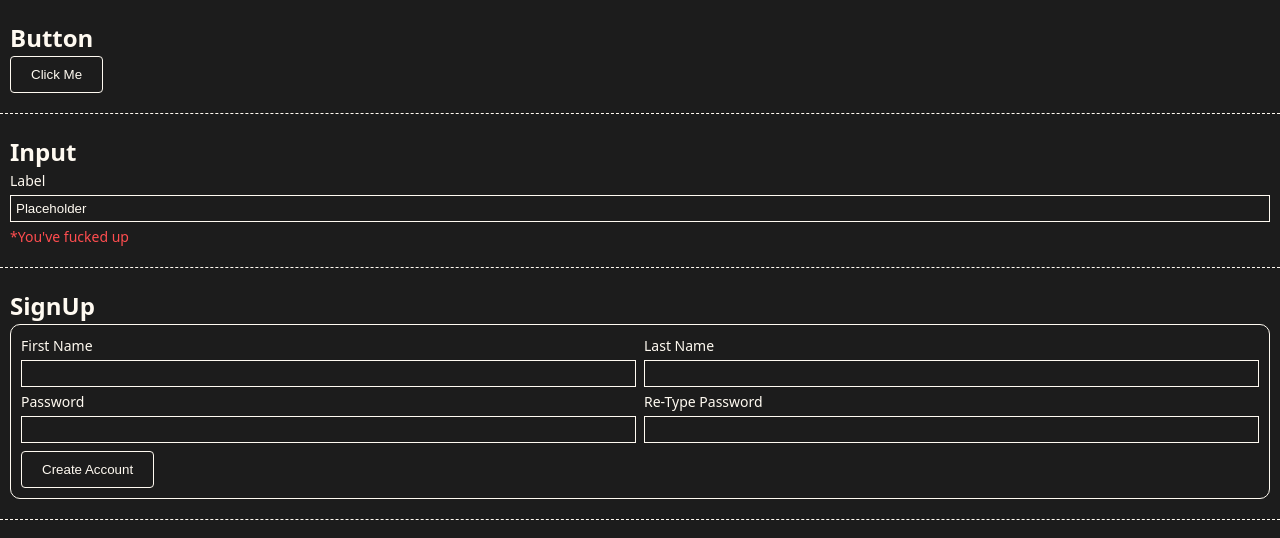
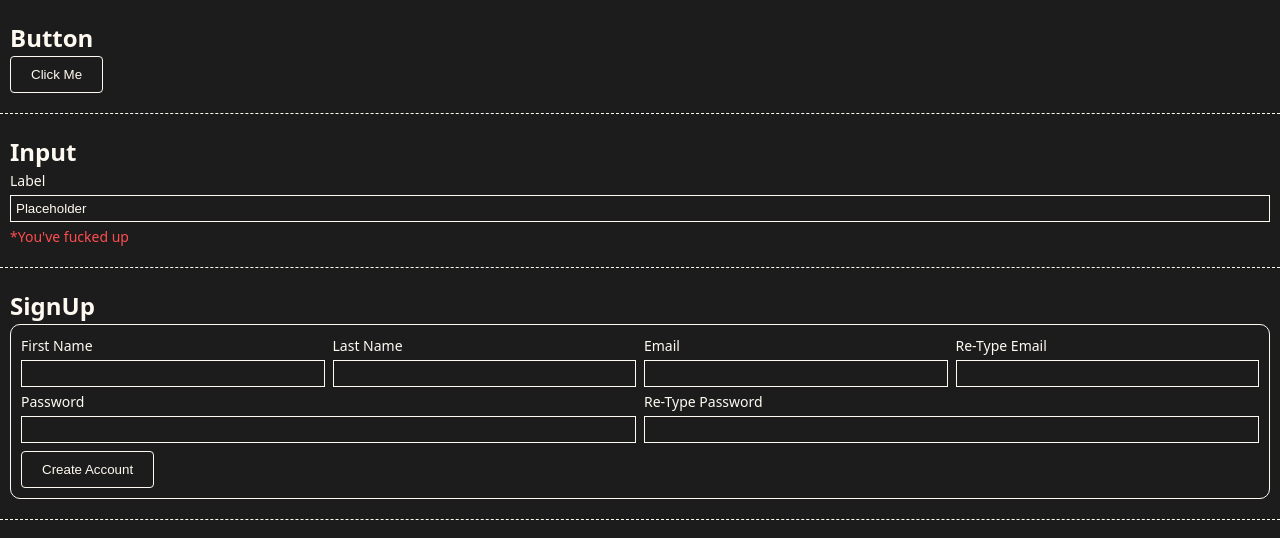
Before and after one commit to imforked/legos, a React (Vite) app: page / in a window 1280 px wide. Shown: the top 538 px of the page. Built offline with nearby package versions, Linux system fonts and the light colour scheme.

Commit message:
Add emailCheck to SignUp.

```diff
--- a/src/components/SignUp/SignUp.schema.ts
+++ b/src/components/SignUp/SignUp.schema.ts
@@ -5,6 +5,8 @@ export const SignUpSchema = z
   .object({
     [SignUpField.firstName]: z.string().min(1, 'First name is required'),
     [SignUpField.lastName]: z.string().min(1, 'Last name is required'),
+    [SignUpField.email]: z.string().email('Enter a valid email address'),
+    [SignUpField.emailCheck]: z.string().email('Enter a valid email address'),
     [SignUpField.password]: z
       .string()
       .min(5, 'Password needs to be at least 5 characters'),
@@ -17,4 +19,8 @@ export const SignUpSchema = z
       message: 'Passwords do not match',
       path: [SignUpField.passwordCheck],
     }
-  );
+  )
+  .refine((data) => data[SignUpField.email] === data[SignUpField.emailCheck], {
+    message: 'Emails do not match',
+    path: [SignUpField.emailCheck],
+  });
--- a/src/components/SignUp/SignUp.tsx
+++ b/src/components/SignUp/SignUp.tsx
@@ -19,6 +19,8 @@ export const SignUp = ({
   const [formData, setFormData] = useState<FormData>({
     [SignUpField.firstName]: '',
     [SignUpField.lastName]: '',
+    [SignUpField.email]: '',
+    [SignUpField.emailCheck]: '',
     [SignUpField.password]: '',
     [SignUpField.passwordCheck]: '',
   });
@@ -64,6 +66,20 @@ export const SignUp = ({
           onChange={(e) => handleOnChange({ e, setState: setFormData })}
           errorMessage={error.lastName}
         />
+        <Input
+          label="Email"
+          name={SignUpField.email}
+          value={formData.email}
+          onChange={(e) => handleOnChange({ e, setState: setFormData })}
+          errorMessage={error.email}
+        />
+        <Input
+          label="Re-Type Email"
+          name={SignUpField.emailCheck}
+          value={formData.emailCheck}
+          onChange={(e) => handleOnChange({ e, setState: setFormData })}
+          errorMessage={error.emailCheck}
+        />
       </S.FieldGroup>
       <S.FieldGroup>
         <Input
--- a/src/components/SignUp/SignUp.types.ts
+++ b/src/components/SignUp/SignUp.types.ts
@@ -13,6 +13,8 @@ export type SignUpProps = {
 export enum SignUpField {
   firstName = 'firstName',
   lastName = 'lastName',
+  email = 'email',
+  emailCheck = 'emailCheck',
   password = 'password',
   passwordCheck = 'passwordCheck',
   recaptchaToken = 'recaptchaToken',
@@ -21,6 +23,8 @@ export enum SignUpField {
 export type FormData = {
   [SignUpField.firstName]: string;
   [SignUpField.lastName]: string;
+  [SignUpField.email]: string;
+  [SignUpField.emailCheck]: string;
   [SignUpField.password]: string;
   [SignUpField.passwordCheck]: string;
 };
```
